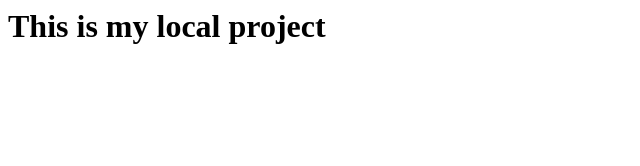
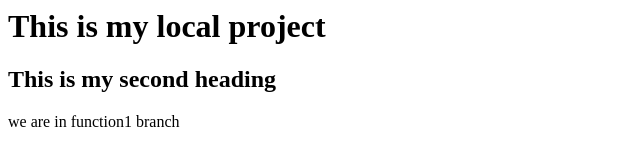
Before and after one commit to skillsplan/LocalProject, a plain HTML site: page index.html in a window 1280 px wide. Shown: the whole page, without its empty margins (0-640 px from the left). Drawn offline with Linux system fonts and the light colour scheme.

Commit message:
changes mad e in html

```diff
--- a/index.html
+++ b/index.html
@@ -1 +1,3 @@
 <h1>This is my local project</h1>
+ <h2>This is my second heading</h2>
+ <p> we are in function1 branch</p>
--- a/script.css
+++ b/script.css
@@ -1 +1 @@
-/* this is my css file */
+/* this is script css file */
```
Also changed, not shown: 1 other file.
